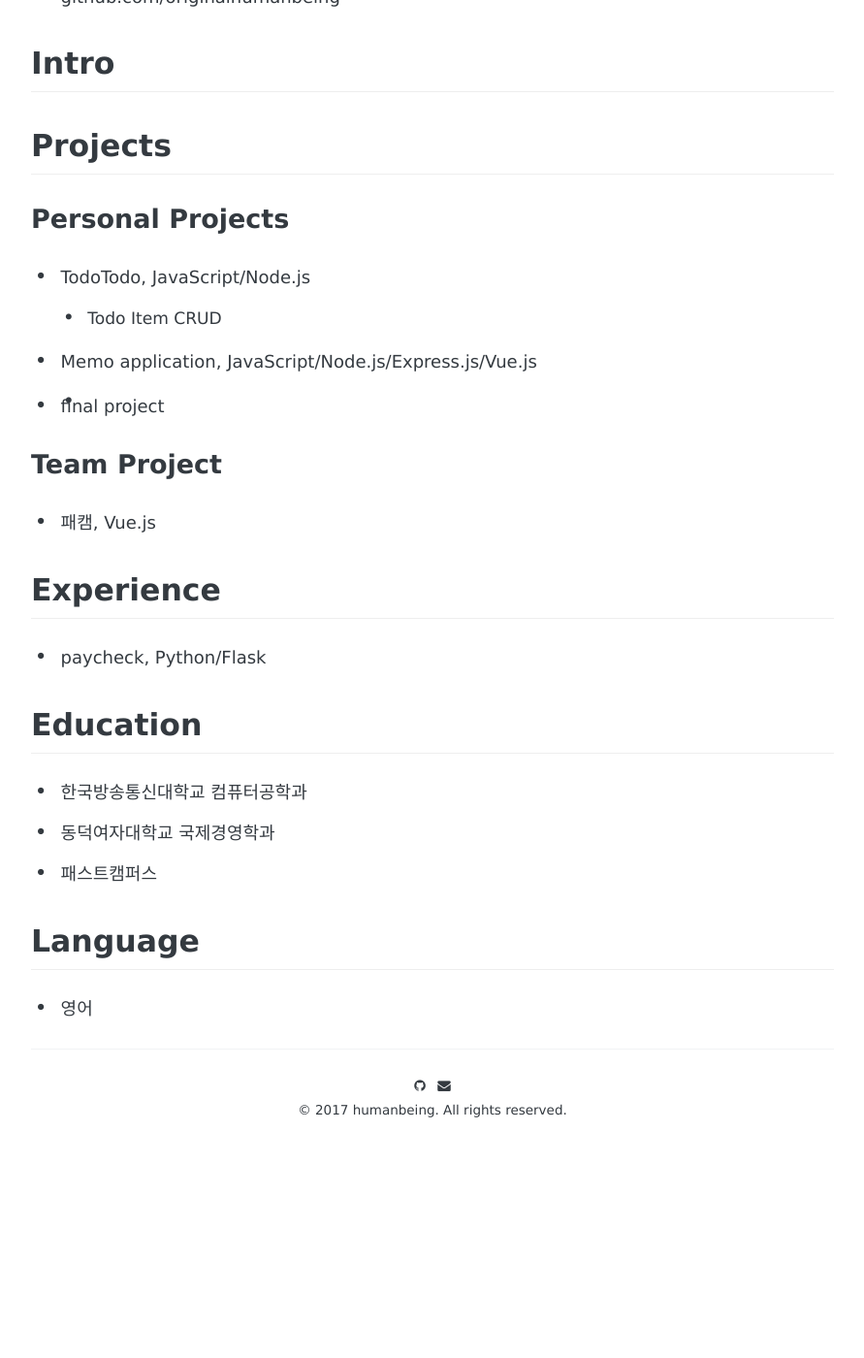
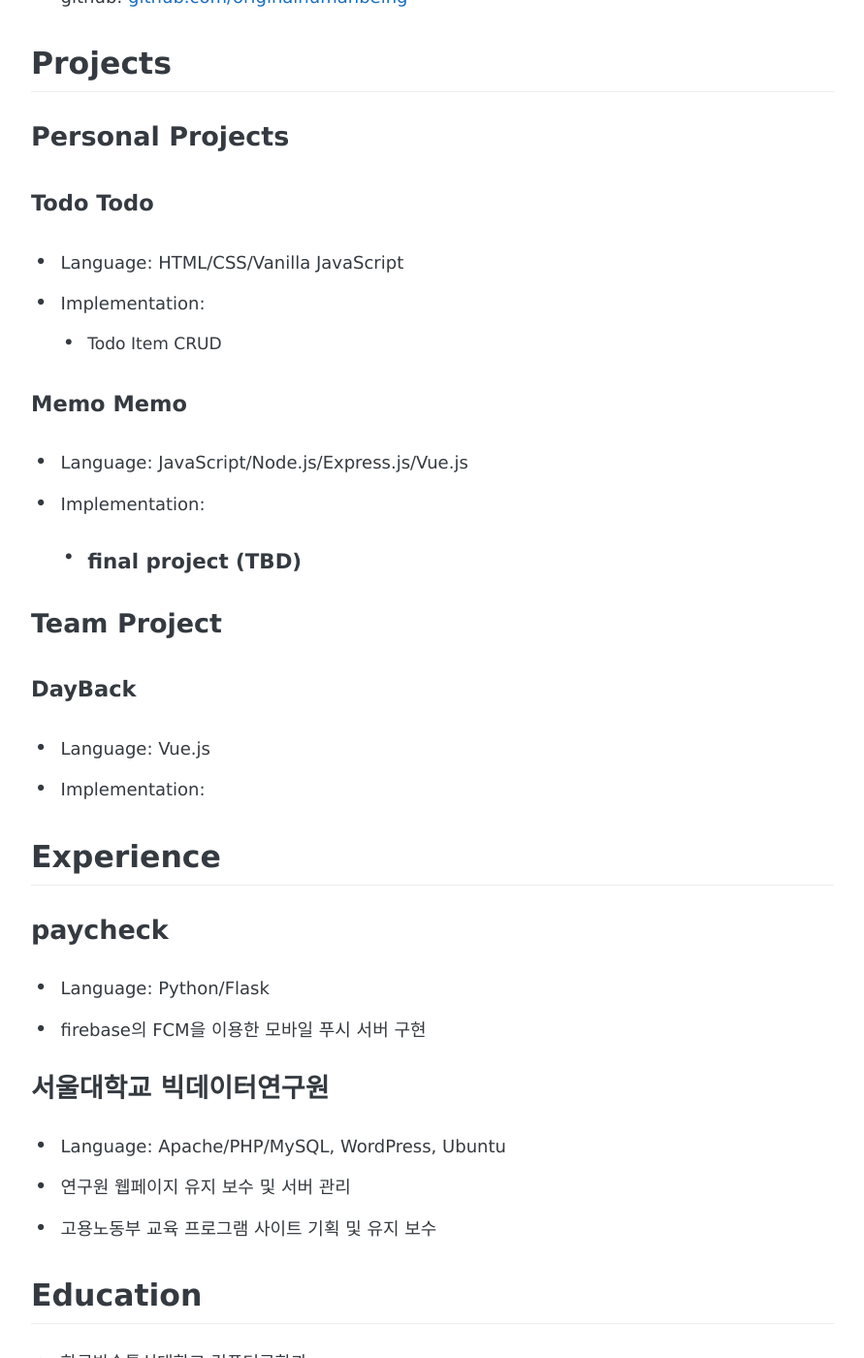
Before and after one commit to originalhumanbeing/originalhumanbeing.github.io, a Jekyll site: the page built from about.md, in a window 1280 px wide and 1400 px high, scrolled down 354 px. Shown: the whole window at 97% size, without its empty margins (194-1085 px from the left). Built offline with Jekyll 4.4.1, drawn with Linux system fonts in a browser that asks for light colours; some web fonts are replaced; before the commit the page ends 1600 px from its top, so only the background shows below that; some of the changed text lies outside the part shown.

Commit message:
Make a resume on about page

```diff
--- a/about.md
+++ b/about.md
@@ -4,29 +4,41 @@ permalink: /about/
 ---
 
 ## 한현정 Han Hyun-Jung
-  - han.hyunjung17@gmail.com
-  - github.com/originalhumanbeing
-
-## Intro
+- email: han.hyunjung17@gmail.com
+- github: [github.com/originalhumanbeing](https://github.com/originalhumanbeing)
 
 ## Projects
 ### Personal Projects
-  - TodoTodo, JavaScript/Node.js
-    - Todo Item CRUD
-  - Memo application, JavaScript/Node.js/Express.js/Vue.js
-    -
-  - final project
+#### Todo Todo
+- Language: HTML/CSS/Vanilla JavaScript
+- Implementation:
+  - Todo Item CRUD
+
+#### Memo Memo
+- Language: JavaScript/Node.js/Express.js/Vue.js
+- Implementation:
+  -
+#### final project (TBD)
 
 ### Team Project
-  - 패캠, Vue.js
+#### DayBack
+- Language: Vue.js
+- Implementation:
 
 ## Experience
-  - paycheck, Python/Flask
+### paycheck
+- Language: Python/Flask
+- firebase의 FCM을 이용한 모바일 푸시 서버 구현
+
+### 서울대학교 빅데이터연구원
+- Language: Apache/PHP/MySQL, WordPress, Ubuntu
+- 연구원 웹페이지 유지 보수 및 서버 관리
+- 고용노동부 교육 프로그램 사이트 기획 및 유지 보수
 
 ## Education
-  - 한국방송통신대학교 컴퓨터공학과
-  - 동덕여자대학교 국제경영학과
-  - 패스트캠퍼스
+- 한국방송통신대학교 컴퓨터공학과
+- Fast campus 프론트엔드 스쿨
+- 동덕여자대학교 국제경영학과
 
 ## Language
-  - 영어
+- English (Minimum Professional Proficiency)
```
Also changed, not shown: 1 other file.
